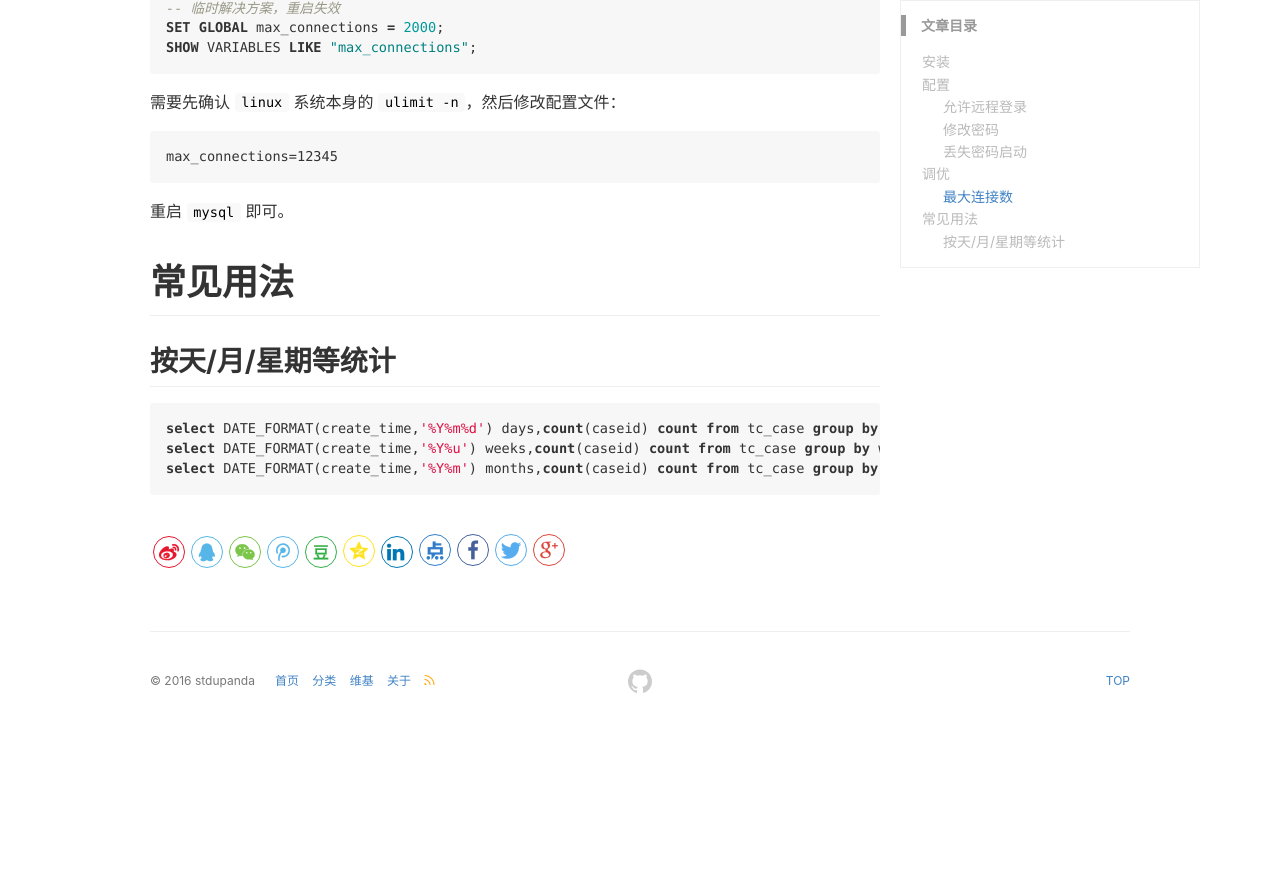
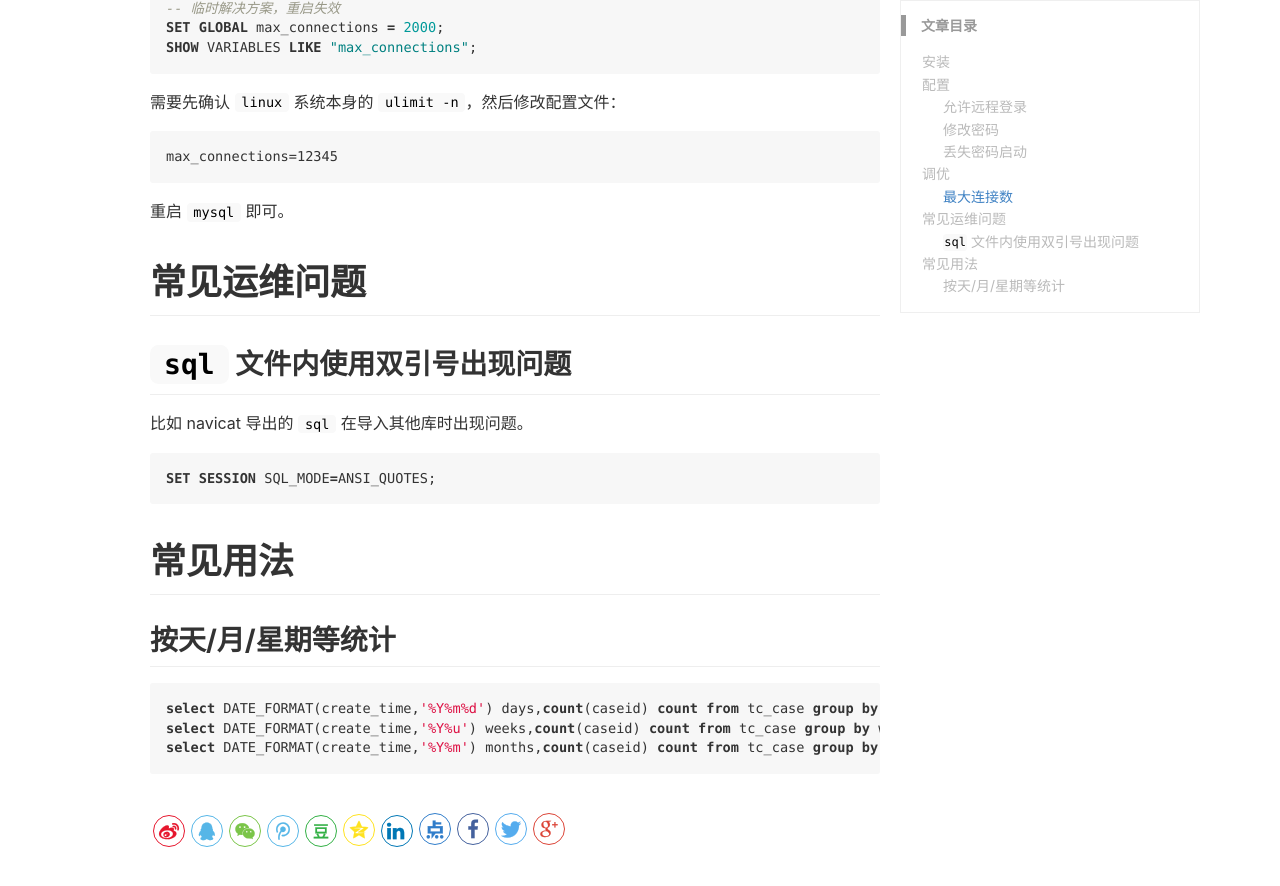
Before and after one commit to stdupanda/stdupanda.github.io, a Jekyll site: the page built from _posts/database/2018-03-10-mysql.md, in a window 1280 px wide and 900 px high, scrolled down 1528 px. Shown: the top 886 px of the window. Built offline with Jekyll 4.4.1, drawn with Linux system fonts in a browser that asks for light colours; nearby versions of some CDN libraries; comment, search, counter and statistics services are not loaded; before the commit the page ends 2258 px from its top, so only the background shows below that.

Commit message:
20181024

````diff
--- a/_posts/database/2018-03-10-mysql.md
+++ b/_posts/database/2018-03-10-mysql.md
@@ -69,6 +69,16 @@ max_connections=12345
 
 重启 `mysql` 即可。
 
+# 常见运维问题
+
+## `sql` 文件内使用双引号出现问题
+
+比如 navicat 导出的 `sql` 在导入其他库时出现问题。
+
+```sql
+SET SESSION SQL_MODE=ANSI_QUOTES;
+```
+
 # 常见用法
 
 ## 按天/月/星期等统计
````
Also changed, not shown: _posts/windows/2017-05-09-cmd.md (+1 -0 lines).
